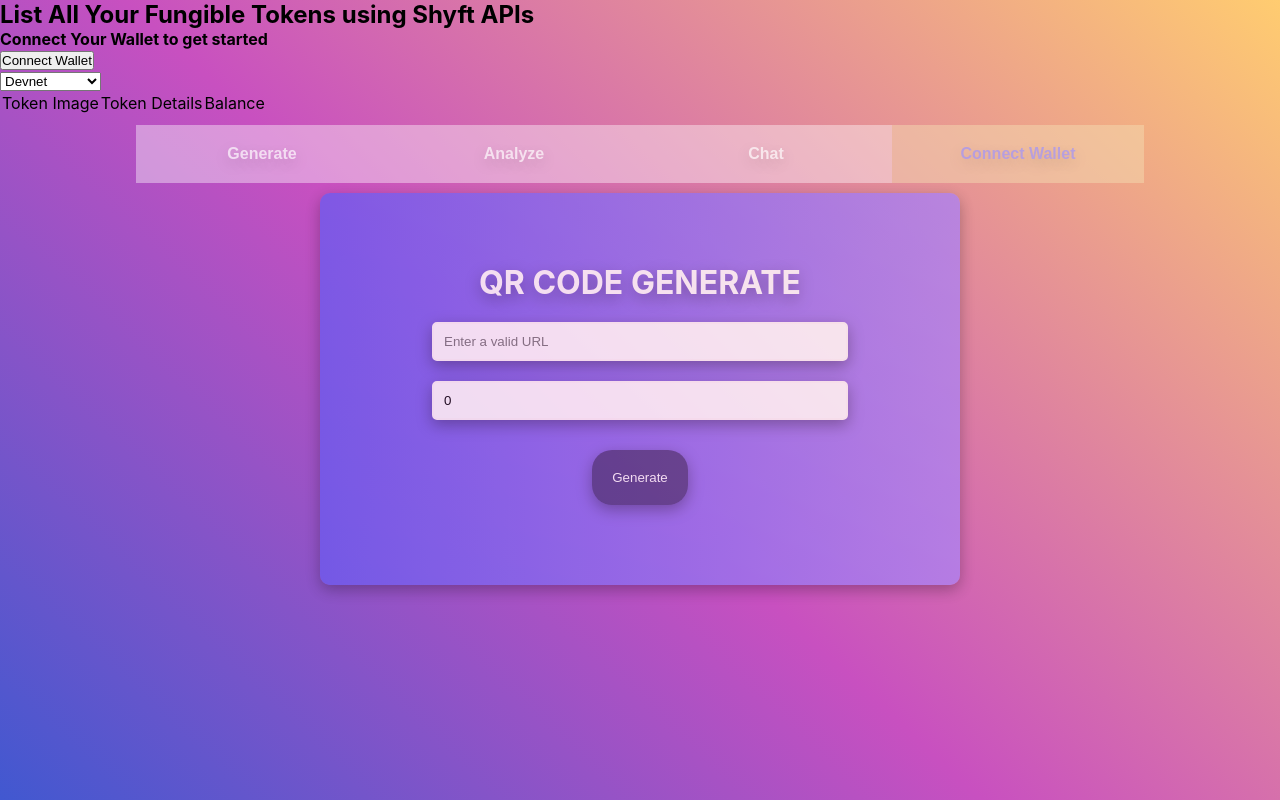
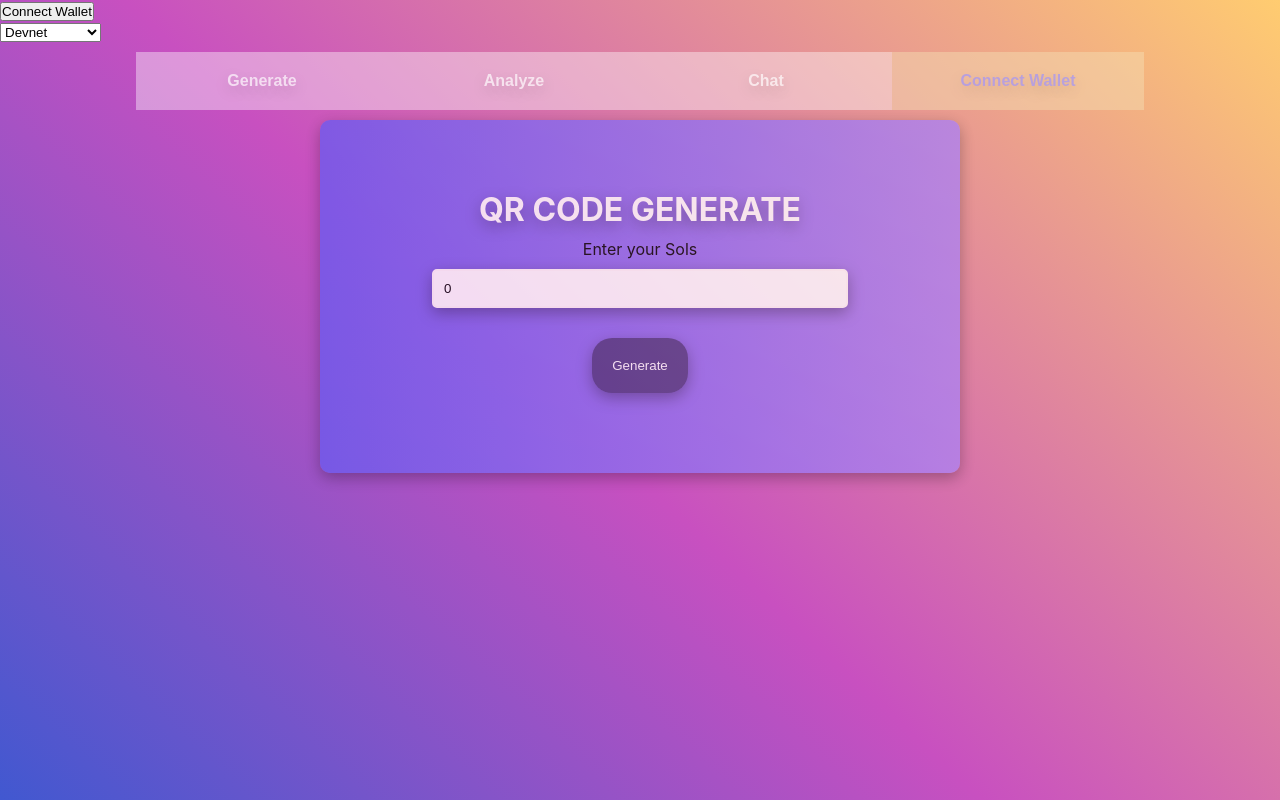
Before and after one commit to DatSung/SmartPhantomApp, a React (Create React App) app in the folder SmartPhantom/: page / in a window 1280 px wide. Built offline with nearby package versions, Linux system fonts and the light colour scheme.

Commit message:
MeINNIGHT

```diff
--- a/SmartPhantom/src/Components/ListAll/ListAll.js
+++ b/SmartPhantom/src/Components/ListAll/ListAll.js
@@ -72,13 +72,13 @@ const ListAll = () => {
         <div>
             <div className="container py-3">
                 <div className="card border border-primary p-5">
-                    <h2 className="display-4 text-center">
+                    {/* <h2 className="display-4 text-center">
                         List All Your Fungible Tokens using Shyft APIs
-                    </h2>
+                    </h2> */}
                     {!walletAddress && (<div>
-                        <h4 className="text-center py-3 text-primary">
+                        {/* <h4 className="text-center py-3 text-primary">
                             Connect Your Wallet to get started
-                        </h4>
+                        </h4> */}
                         <div className="text-center pt-3">
                             <button
                                 className="btn btn-primary px-4 py-2"
@@ -103,7 +103,7 @@ const ListAll = () => {
                             <option value="mainnet-beta">Mainnet Beta</option>
                         </select>
                     </div>
-                    <div className="card mt-3 py-3 border-0">
+                    {/* <div className="card mt-3 py-3 border-0">
                         <table className="table w-75 mx-auto text-center">
                             <thead>
                                 <tr>
@@ -132,7 +132,7 @@ const ListAll = () => {
                                     ))}
                             </tbody>
                         </table>
-                    </div>
+                    </div> */}
                 </div>
             </div>
         </div>
--- a/SmartPhantom/src/Components/QRCodeGenerate/QRCodeGenerate.js
+++ b/SmartPhantom/src/Components/QRCodeGenerate/QRCodeGenerate.js
@@ -30,7 +30,10 @@ const QRCodeGenerate = () => {
             setShowFlag(true);
         }
     };
+
     useEffect(() => {
+        // Cập nhật WalletAddress
+        setUrl(getWalletAddress)
         // Kiểm tra xem noSol có phải là số hay không
         if (isNaN(noSol) || noSol < 0) {
             setIsNumber(false);
@@ -45,14 +48,7 @@ const QRCodeGenerate = () => {
             <h1 className="app-title">QR CODE GENERATE</h1>
 
             <form className="app-form" onSubmit={handleShow}>
-                <input
-                    required
-                    type="text"
-                    placeholder="Enter a valid URL"
-                    value={url}
-                    name="url"
-                    onChange={(e) => setUrl(e.target.value)}
-                />
+                <label for="sol">Enter your Sols</label>
                 <br></br>
                 <input
                     required
```
